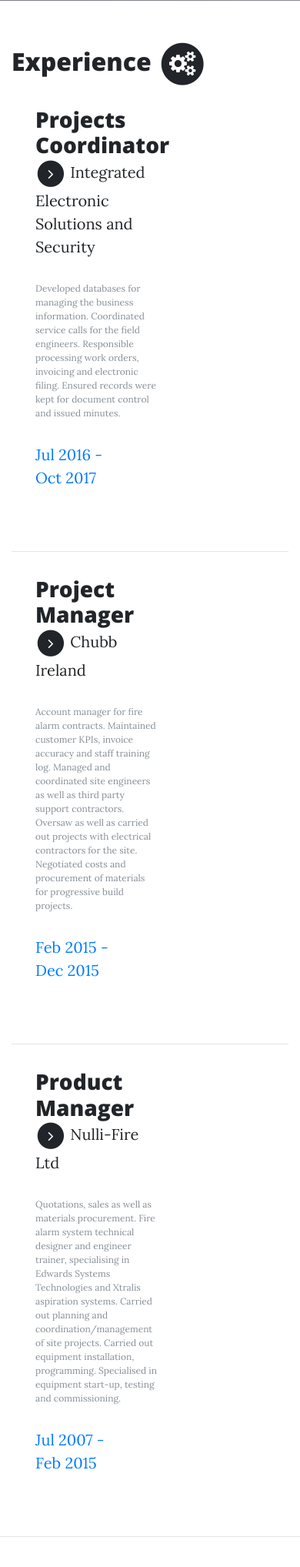
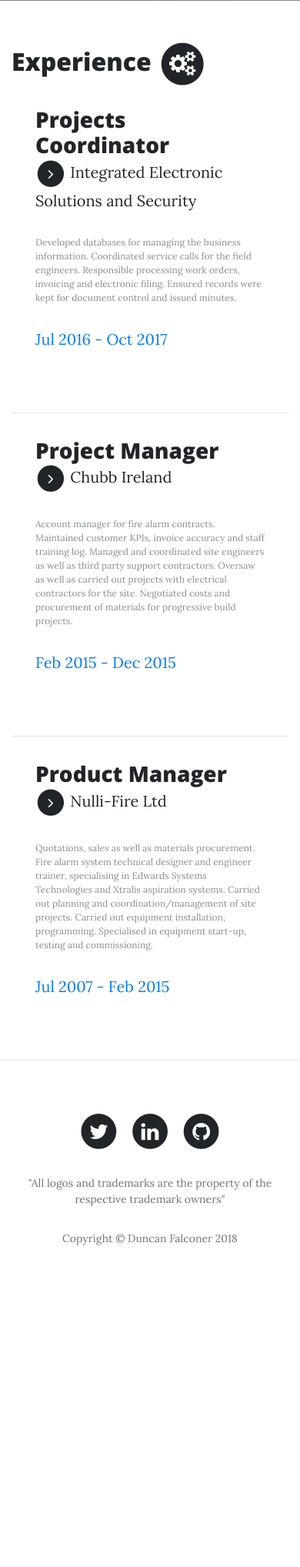
Before and after one commit to ddeveloper72/personal-profile, a Flask app: page /work in a window 390 px wide. Shown: the part 585-2621 px from the top of the page at 77% size. After the commit the page ends 2203 px from the top, so only its background shows below. Run offline with Flask 2, Linux system fonts and the light colour scheme; some libraries are stand-ins or nearby versions.

Commit message:
Fixed the bootstap frid layout on the work page by following  grid from education

```diff
--- a/templates/education.html
+++ b/templates/education.html
@@ -10,7 +10,7 @@
     {% if loop.index %2 != 3 %}
     <div class="my-auto">
         <div class="resume-item d-flex flex-column flex-md-row mb-5">
-            <div class="resume-content mr-auto col-xs-12  col-md-7">
+            <div class="resume-content mr-auto col-xs-12 col-md-7">
 
                 <h3 class="mb-0">{{ education.edu_title }}</h3>
                 <div class="subheading mb-3">
--- a/templates/work.html
+++ b/templates/work.html
@@ -10,7 +10,8 @@
     {% if loop.index %2 != 2 %}
     <div class="my-auto">
         <div class="resume-item d-flex flex-column flex-md-row mb-5">
-            <div class="resume-content mr-auto col-7">
+            <div class="resume-content mr-auto col-xs-12 col-md-7">
+
                 <h3 class="mb-0">{{ experience.position }}</h3>
                 <div class="subheading mb-3">
                         <span class="fa-stack">
@@ -19,8 +20,9 @@
                         </span>
                         {{ experience.company }}</div>
                 <p class="job-descrip">{{ experience.description }}</p>
+
             </div>
-            <div class="resume-date text-md-right col-5">
+            <div class="resume-date text-md-right col-xs-12 col-md-5">
                 <span class="text-primary">{{ experience.duration }}</span>
             </div>
         </div>
```
